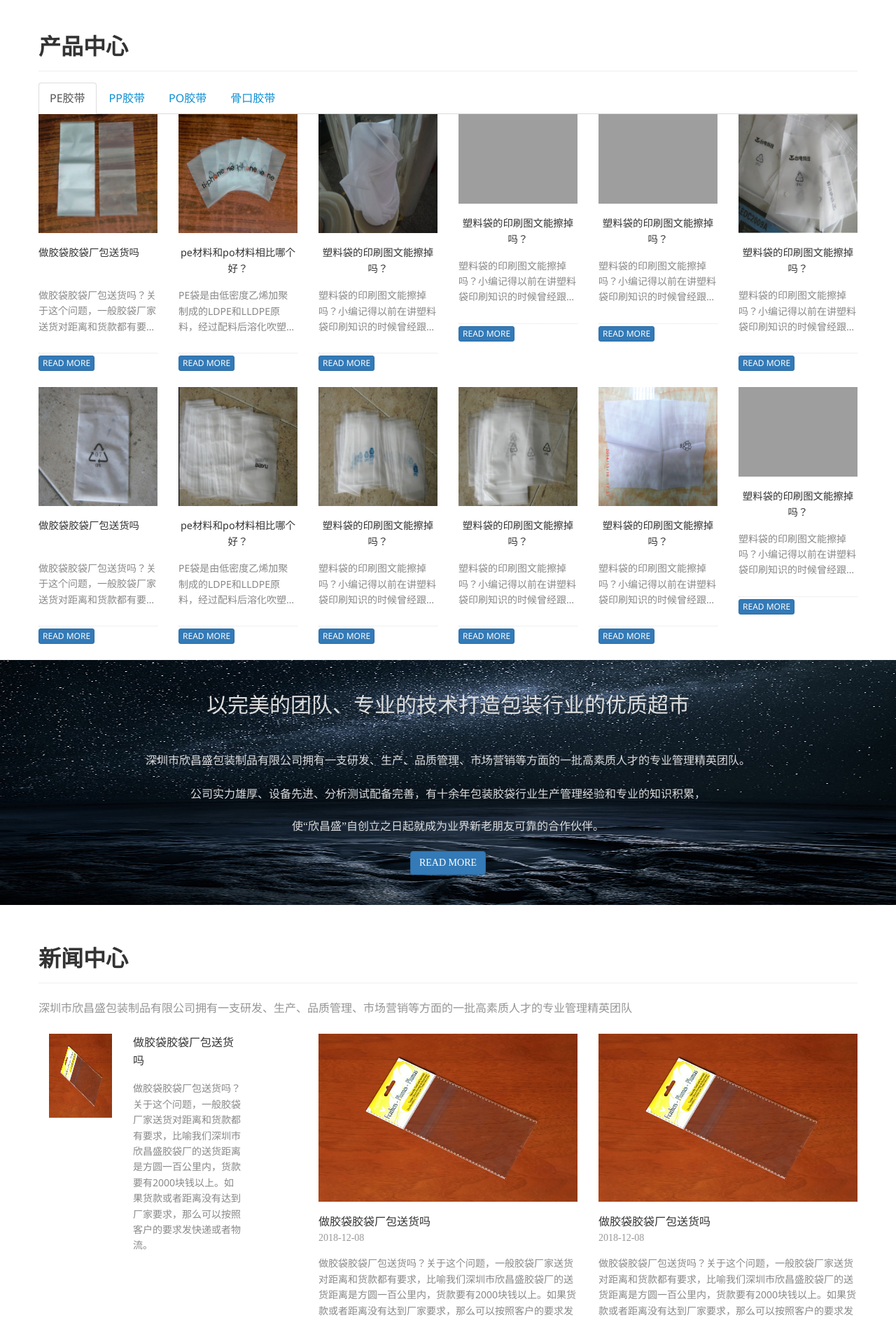
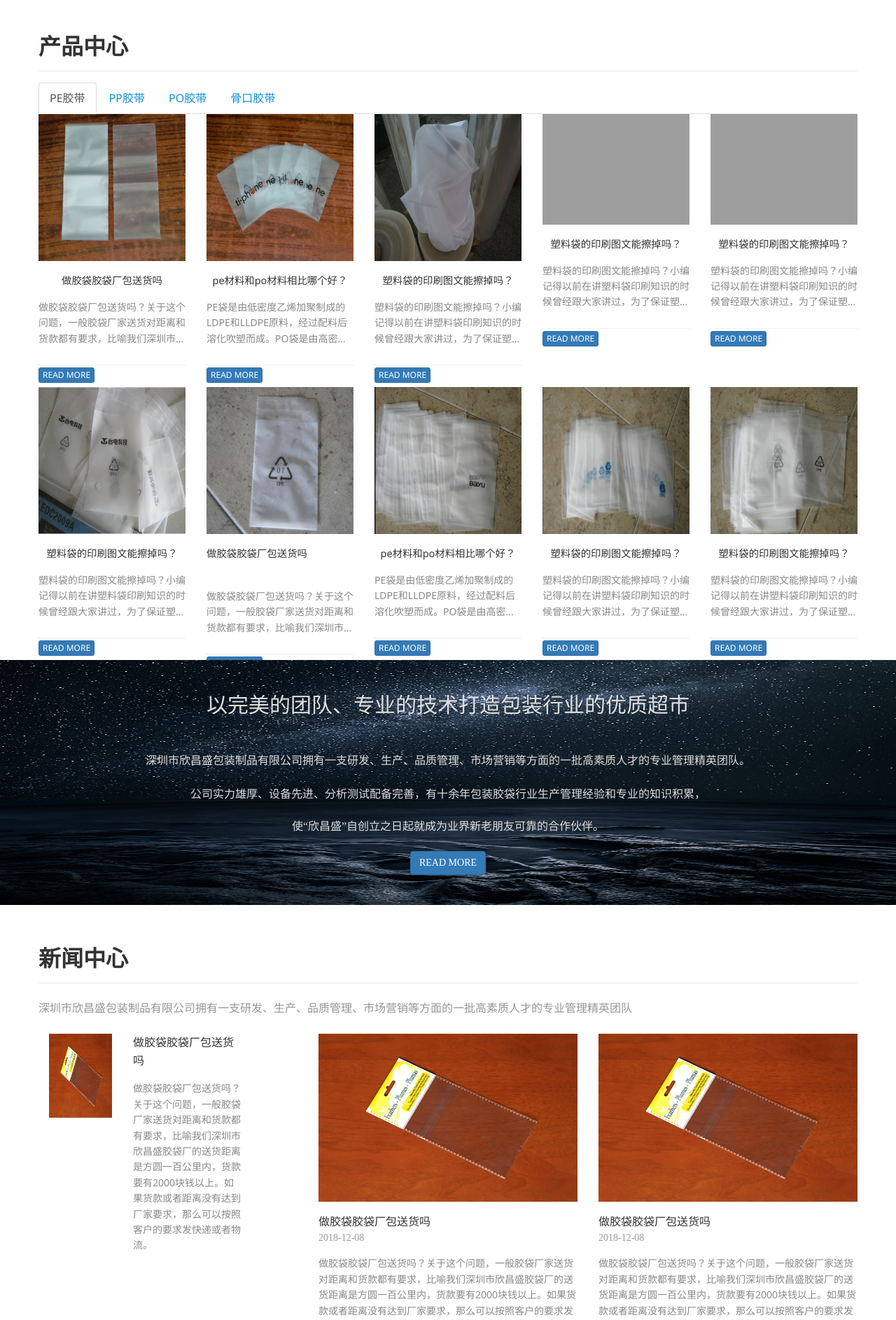
Before and after one commit to Lunpopo/e_commerce, a Django app: page / in a window 1280 px wide. Shown: the part 400-2286 px from the top of the page at 70% size. Run offline with Django 3.2, Linux system fonts and the light colour scheme; some libraries are stand-ins or nearby versions; grey boxes are pictures that could not be loaded.

Commit message:
modify gitignore

```diff
--- a/template/base.html
+++ b/template/base.html
@@ -14,6 +14,63 @@
     <script src="{{ STATIC_URL }}js/bootstrap.min.js"></script>
     <script src="{{ STATIC_URL }}js/swiper-4.3.3.min.js"></script>
     <script src="{{ STATIC_URL }}js/amazeui.min.js"></script>
+
+    <style>
+        .col-md-1-5 {
+
+            width: 20%;
+
+            float: left;
+
+        }
+
+        .col-xs-1-5,.col-sm-1-5,.col-md-1-5,.col-lg-1-5 {
+
+            min-height: 1px;
+
+            padding-left: 15px;
+
+            padding-right: 15px;
+
+            position: relative;
+
+        }
+        @media (min-width: 768px) {
+
+            .col-sm-1-5 {
+
+                width: 20%;
+
+                float: left;
+
+            }
+
+        }
+
+        @media (min-width: 992px) {
+
+            .col-md-1-5 {
+
+                width: 20%;
+
+                float: left;
+
+            }
+
+        }
+
+        @media (min-width: 1200px) {
+
+            .col-lg-1-5 {
+
+                width: 20%;
+
+                float: left;
+
+            }
+
+        }
+    </style>
 </head>
 <body>
 <div id="navigation_box">
--- a/template/index.html
+++ b/template/index.html
@@ -115,27 +115,26 @@
         <div id="product_content" class="tab-content">
             <div class="tab-pane fade in active" id="PE胶带">
                 <div id="PE胶带_box">
-                    <div class="product_content col-lg-2 col-xs-6">
+                    <div class="product_content col-lg-1-5 col-xs-6">
                         <img src="/static/images/index/product/PE/product-1.jpg" style="width: 100%;">
-                        <p class="latest_news_title" style="font-size: 0.9em; height: 46px;">做胶袋胶袋厂包送货吗</p>
+                        <p class="text-center" style="font-size: 0.9em;">做胶袋胶袋厂包送货吗</p>
                         <p id="latest_news_preface_1" style="font-size: 14px; color: #888888; line-height: 160%; display: -webkit-box; -webkit-box-orient: vertical; -webkit-line-clamp: 3; overflow: hidden">
                             做胶袋胶袋厂包送货吗？关于这个问题，一般胶袋厂家送货对距离和货款都有要求，比喻我们深圳市欣昌盛胶袋厂的送货距离是方圆一百公里内，货款要有2000块钱以上。如果货款或者距离没有达到厂家要求，那么可以按照客户的要求发快递或者物流。
                         </p>
                         <p class="border-line"></p>
-{#                        <p style="font-weight: bold; font-family: 微软雅黑; font-size: 12px; color: rgb(67, 67, 67);">READ MORE →</p>#}
                         <button class="btn btn-primary btn-xs">READ MORE</button>
                     </div>
-                    <div class="product_content col-lg-2 col-xs-6">
+                    <div class="product_content col-lg-1-5 col-xs-6">
                         <img src="/static/images/index/product/PE/product-2.jpg" style="width: 100%;">
                         <p class="text-center" style="font-size: 0.9em;">pe材料和po材料相比哪个好？</p>
                         <p id="latest_news_preface_2" style="font-size: 14px; color: #888888; line-height: 160%; display: -webkit-box; -webkit-box-orient: vertical; -webkit-line-clamp: 3; overflow: hidden">
                             PE袋是由低密度乙烯加聚制成的LDPE和LLDPE原料，经过配料后溶化吹塑而成。PO袋是由高密度乙烯加聚制成的HDPE和低密度聚乙烯LLDPE，经过配料后溶化吹塑而成。那pe袋和po袋相比哪个更好呢?
                         </p>
                         <p class="border-line"></p>
-{#                        <p style="font-weight: bold; font-family: 微软雅黑; font-size: 12px; color: rgb(67, 67, 67);">READ MORE →</p>#}
+
                         <button class="btn btn-primary btn-xs">READ MORE</button>
                     </div>
-                    <div class="product_content col-lg-2 col-xs-6">
+                    <div class="product_content col-lg-1-5 col-xs-6">
                         <img src="/static/images/index/product/PE/product-3.JPG" style="width: 100%;">
                         <p class="text-center" style="font-size: 0.9em;">塑料袋的印刷图文能擦掉吗？</p>
                         <p id="latest_news_preface_3" style="font-size: 14px; color: #888888; line-height: 160%; display: -webkit-box; -webkit-box-orient: vertical; -webkit-line-clamp: 3; overflow: hidden">
@@ -145,7 +144,7 @@
 {#                        <p style="font-weight: bold; font-family: 微软雅黑; font-size: 12px; color: rgb(67, 67, 67);">READ MORE →</p>#}
                         <button class="btn btn-primary btn-xs">READ MORE</button>
                     </div>
-                    <div class="product_content col-lg-2 col-xs-6">
+                    <div class="product_content col-lg-1-5 col-xs-6">
                         <img src="/static/images/index/product/PE/product-4.JPG" style="width: 100%;">
                         <p class="text-center" style="font-size: 0.9em;">塑料袋的印刷图文能擦掉吗？</p>
                         <p id="latest_news_preface_3" style="font-size: 14px; color: #888888; line-height: 160%; display: -webkit-box; -webkit-box-orient: vertical; -webkit-line-clamp: 3; overflow: hidden">
@@ -155,7 +154,7 @@
 {#                        <p style="font-weight: bold; font-family: 微软雅黑; font-size: 12px; color: rgb(67, 67, 67);">READ MORE →</p>#}
                         <button class="btn btn-primary btn-xs">READ MORE</button>
                     </div>
-                    <div class="product_content col-lg-2 col-xs-6">
+                    <div class="product_content col-lg-1-5 col-xs-6">
                         <img src="/static/images/index/product/PE/product-5.jpg" style="width: 100%;">
                         <p class="text-center" style="font-size: 0.9em;">塑料袋的印刷图文能擦掉吗？</p>
                         <p id="latest_news_preface_3" style="font-size: 14px; color: #888888; line-height: 160%; display: -webkit-box; -webkit-box-orient: vertical; -webkit-line-clamp: 3; overflow: hidden">
@@ -165,7 +164,7 @@
 {#                        <p style="font-weight: bold; font-family: 微软雅黑; font-size: 12px; color: rgb(67, 67, 67);">READ MORE →</p>#}
                         <button class="btn btn-primary btn-xs">READ MORE</button>
                     </div>
-                    <div class="product_content col-lg-2 col-xs-6">
+                    <div class="product_content col-lg-1-5 col-xs-6">
                         <img src="/static/images/index/product/PE/product-6.jpg" style="width: 100%;">
                         <p class="text-center" style="font-size: 0.9em;">塑料袋的印刷图文能擦掉吗？</p>
                         <p style="font-size: 14px; color: #888888; line-height: 160%; display: -webkit-box; -webkit-box-orient: vertical; -webkit-line-clamp: 3; overflow: hidden">
@@ -177,7 +176,7 @@
                     </div>
 
                     <!-- second pages -->
-                    <div class="product_content col-lg-2 col-xs-6">
+                    <div class="product_content col-lg-1-5 col-xs-6">
                         <img src="/static/images/index/product/PE/product-7.jpg" style="width: 100%;">
                         <p class="latest_news_title" style="font-size: 0.9em; height: 46px;">做胶袋胶袋厂包送货吗</p>
                         <p id="latest_news_preface_1" style="font-size: 14px; color: #888888; line-height: 160%; display: -webkit-box; -webkit-box-orient: vertical; -webkit-line-clamp: 3; overflow: hidden">
@@ -187,7 +186,7 @@
 {#                        <p style="font-weight: bold; font-family: 微软雅黑; font-size: 12px; color: rgb(67, 67, 67);">READ MORE →</p>#}
                         <button class="btn btn-primary btn-xs">READ MORE</button>
                     </div>
-                    <div class="product_content col-lg-2 col-xs-6">
+                    <div class="product_content col-lg-1-5 col-xs-6">
                         <img src="/static/images/index/product/PE/product-8.jpg" style="width: 100%;">
                         <p class="text-center" style="font-size: 0.9em;">pe材料和po材料相比哪个好？</p>
                         <p id="latest_news_preface_2" style="font-size: 14px; color: #888888; line-height: 160%; display: -webkit-box; -webkit-box-orient: vertical; -webkit-line-clamp: 3; overflow: hidden">
@@ -197,7 +196,7 @@
 {#                        <p style="font-weight: bold; font-family: 微软雅黑; font-size: 12px; color: rgb(67, 67, 67);">READ MORE →</p>#}
                         <button class="btn btn-primary btn-xs">READ MORE</button>
                     </div>
-                    <div class="product_content col-lg-2 col-xs-6">
+                    <div class="product_content col-lg-1-5 col-xs-6">
                         <img src="/static/images/index/product/PE/product-9.jpg" style="width: 100%;">
                         <p class="text-center" style="font-size: 0.9em;">塑料袋的印刷图文能擦掉吗？</p>
                         <p id="latest_news_preface_3" style="font-size: 14px; color: #888888; line-height: 160%; display: -webkit-box; -webkit-box-orient: vertical; -webkit-line-clamp: 3; overflow: hidden">
@@ -207,30 +206,10 @@
 {#                        <p style="font-weight: bold; font-family: 微软雅黑; font-size: 12px; color: rgb(67, 67, 67);">READ MORE →</p>#}
                         <button class="btn btn-primary btn-xs">READ MORE</button>
                     </div>
-                    <div class="product_content col-lg-2 col-xs-6">
+                    <div class="product_content col-lg-1-5 col-xs-6">
                         <img src="/static/images/index/product/PE/product-10.jpg" style="width: 100%;">
                         <p class="text-center" style="font-size: 0.9em;">塑料袋的印刷图文能擦掉吗？</p>
                         <p id="latest_news_preface_3" style="font-size: 14px; color: #888888; line-height: 160%; display: -webkit-box; -webkit-box-orient: vertical; -webkit-line-clamp: 3; overflow: hidden">
-                            塑料袋的印刷图文能擦掉吗？小编记得以前在讲塑料袋印刷知识的时候曾经跟大家讲过，为了保证塑料袋的印刷质量，一般塑料薄膜都会做过电子处理，这样子印刷出来的图文才会脱落。为什么过了电子之后印刷内容就不会脱落了呢？
-                        </p>
-                        <p class="border-line"></p>
-{#                        <p style="font-weight: bold; font-family: 微软雅黑; font-size: 12px; color: rgb(67, 67, 67);">READ MORE →</p>#}
-                        <button class="btn btn-primary btn-xs">READ MORE</button>
-                    </div>
-                    <div class="product_content col-lg-2 col-xs-6">
-                        <img src="/static/images/index/product/PE/product-11.jpg" style="width: 100%;">
-                        <p class="text-center" style="font-size: 0.9em;">塑料袋的印刷图文能擦掉吗？</p>
-                        <p id="latest_news_preface_3" style="font-size: 14px; color: #888888; line-height: 160%; display: -webkit-box; -webkit-box-orient: vertical; -webkit-line-clamp: 3; overflow: hidden">
-                            塑料袋的印刷图文能擦掉吗？小编记得以前在讲塑料袋印刷知识的时候曾经跟大家讲过，为了保证塑料袋的印刷质量，一般塑料薄膜都会做过电子处理，这样子印刷出来的图文才会脱落。为什么过了电子之后印刷内容就不会脱落了呢？
-                        </p>
-                        <p class="border-line"></p>
-{#                        <p style="font-weight: bold; font-family: 微软雅黑; font-size: 12px; color: rgb(67, 67, 67);">READ MORE →</p>#}
-                        <button class="btn btn-primary btn-xs">READ MORE</button>
-                    </div>
-                    <div class="product_content col-lg-2 col-xs-6">
-                        <img src="/static/images/index/product/PE/product-12.jpg" style="width: 100%;">
-                        <p class="text-center" style="font-size: 0.9em;">塑料袋的印刷图文能擦掉吗？</p>
-                        <p style="font-size: 14px; color: #888888; line-height: 160%; display: -webkit-box; -webkit-box-orient: vertical; -webkit-line-clamp: 3; overflow: hidden">
                             塑料袋的印刷图文能擦掉吗？小编记得以前在讲塑料袋印刷知识的时候曾经跟大家讲过，为了保证塑料袋的印刷质量，一般塑料薄膜都会做过电子处理，这样子印刷出来的图文才会脱落。为什么过了电子之后印刷内容就不会脱落了呢？
                         </p>
                         <p class="border-line"></p>
```
Also changed, not shown: 1 other file.
